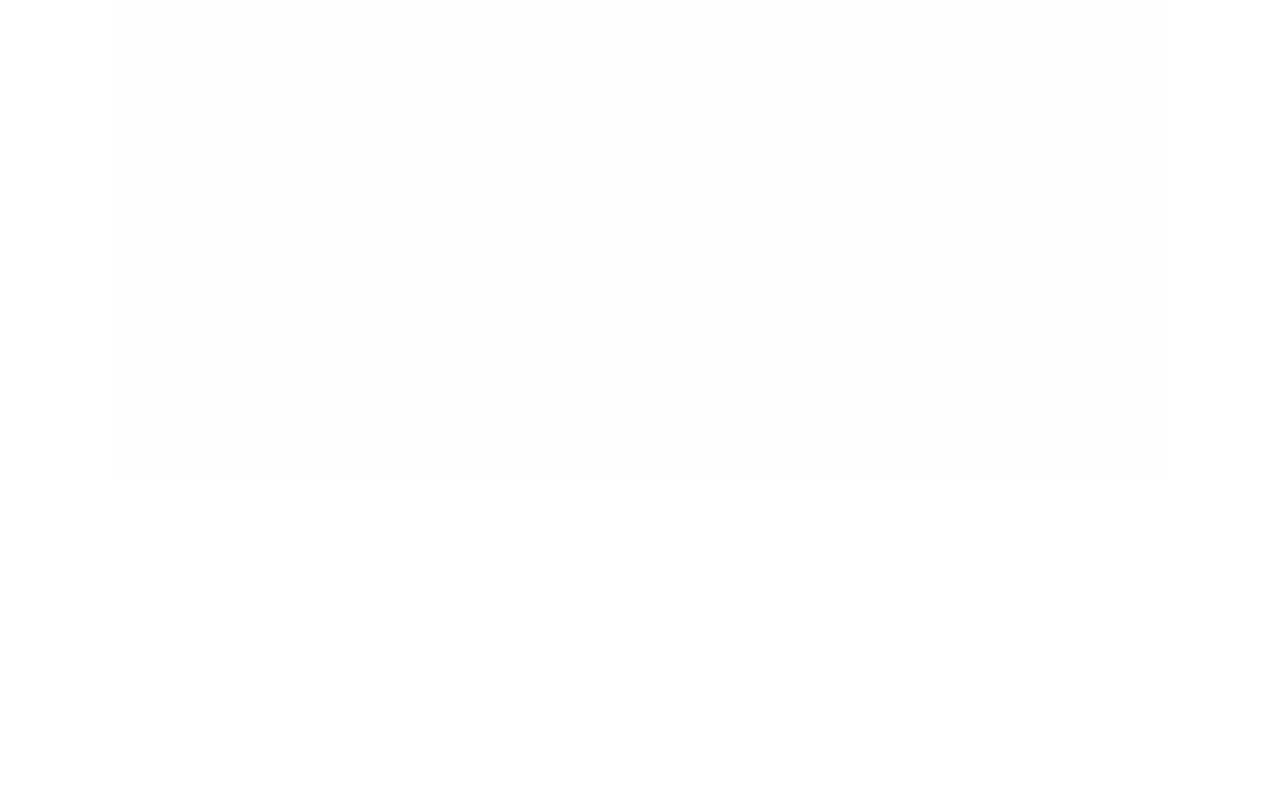
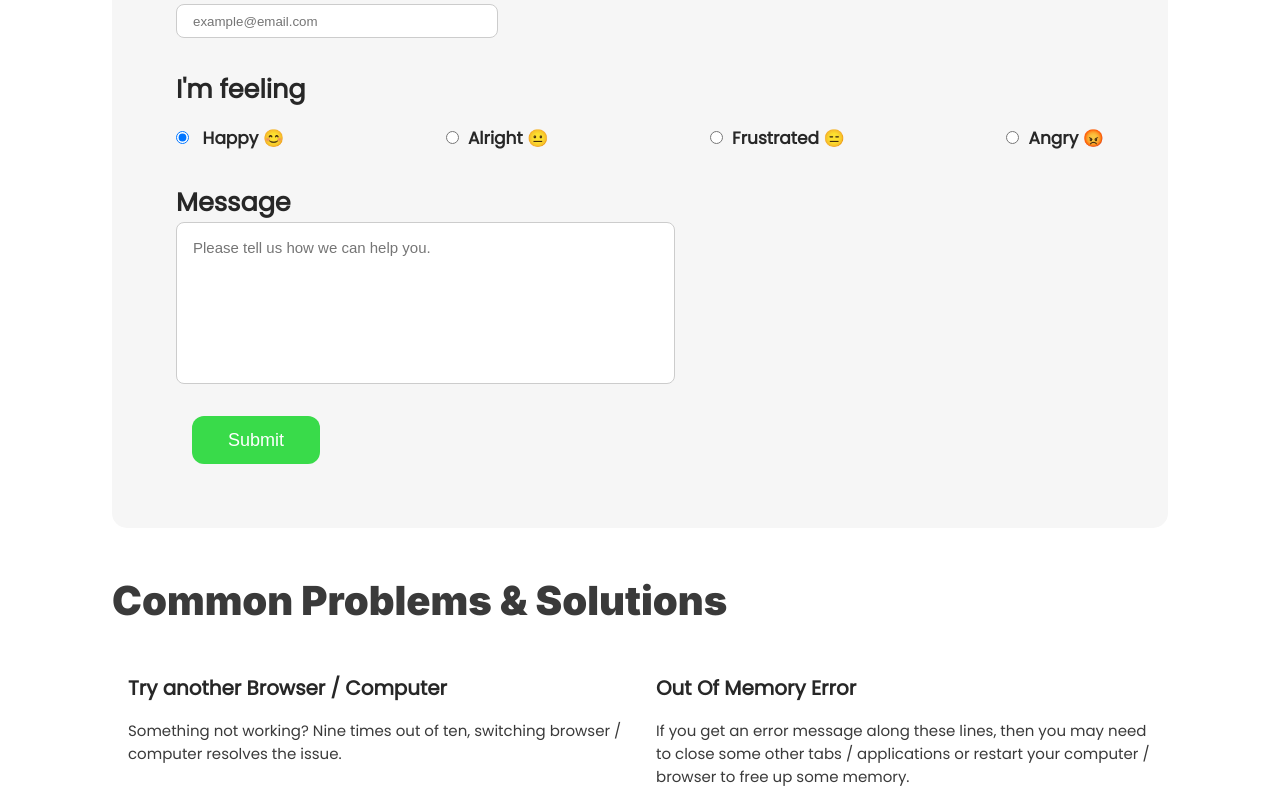
Before and after one commit to yassineerrakkas/Allergy-Alert, a React (Create React App) app: page /contact-us in a window 1280 px wide. Shown: the part 360-1160 px from the top of the page. Before the commit the page ends 834 px from the top, so only its background shows below. Built offline with nearby package versions, Linux system fonts and the light colour scheme.

Commit message:
finished contact us page

```diff
--- /dev/null
+++ b/src/components/FAQ.jsx
@@ -0,0 +1,43 @@
+import React from "react";
+
+export const FAQ = () => {
+  return (
+    <>
+      <div className="faq-row">
+        <div className="faq-row-item">
+          <h3 className="problem"> Try another Browser / Computer</h3>
+          <p className="solution">
+            Something not working? Nine times out of ten, switching browser /
+            computer resolves the issue.
+          </p>
+        </div>
+        <div className="faq-row-item">
+          <h3 className="problem"> Out Of Memory Error</h3>
+          <p className="solution">
+            If you get an error message along these lines, then you may need to
+            close some other tabs / applications or restart your computer /
+            browser to free up some memory.
+          </p>
+        </div>
+      </div>
+      <div className="faq-row">
+        <div className="faq-row-item">
+          <h3 className="problem"> Plug-ins / Extensions</h3>
+          <p className="solution">
+            Buggy plug-ins & extensions break the web on a regular basis, and
+            can compromise your online security and privacy. Never install
+            questionable plug-ins or extensions. Avoid any that are not
+            absolutely necessary.
+          </p>
+        </div>
+        <div className="faq-row-item">
+          <h3 className="problem"> Firewalls / Proxies</h3>
+          <p className="solution">
+            These can interfere with web requests in general and web sockets in
+            particular.
+          </p>
+        </div>
+      </div>
+    </>
+  );
+};
--- /dev/null
+++ b/src/components/Form.jsx
@@ -0,0 +1,127 @@
+import React, { useState } from "react";
+
+export const Form = () => {
+  const [formData, setFormData] = useState({
+    email: "",
+    feeling: "Happy",
+    message: "",
+  });
+
+  const handleChange = (e) => {
+    const { name, value } = e.target;
+    setFormData({
+      ...formData,
+      [name]: value,
+    });
+  };
+
+  const handleSubmit = async (e) => {
+    // e.preventDefault();
+    // try {
+    //   const response = await fetch("http://localhost:8080/api/submit-form", {
+    //     method: "POST",
+    //     headers: {
+    //       "Content-Type": "application/json",
+    //     },
+    //     body: JSON.stringify(formData),
+    //   });
+    //   if (response.ok) {
+    //     console.log("Form submitted successfully!");
+    //     // Reset the form data after successful submission
+    //     setFormData({
+    //       email: "",
+    //       feeling: "Happy",
+    //       message: "",
+    //     });
+    //   } else {
+    //     console.error("Form submission failed.");
+    //   }
+    // } catch (error) {
+    //   console.error("Error submitting form:", error);
+    // }
+  };
+  const handlesub = () => {
+    console.log(formData);
+  };
+  return (
+    <form className="formholder" onSubmit={handlesub}>
+      <div>
+        <h2>Email</h2>
+        <input
+          className="email-input"
+          type="email"
+          id="email"
+          name="email"
+          value={formData.email}
+          onChange={handleChange}
+          placeholder="example@email.com"
+          required
+        />
+      </div>
+
+      <div>
+        <h2>I'm feeling</h2>
+        <div className="rating-options">
+          <label>
+            <input
+              type="radio"
+              name="feeling"
+              value="Happy"
+              checked={formData.feeling === "Happy"}
+              onChange={handleChange}
+            />
+            &nbsp;&nbsp; Happy 😊
+          </label>
+          <label>
+            <input
+              type="radio"
+              name="feeling"
+              value="Alright"
+              checked={formData.feeling === "Alright"}
+              onChange={handleChange}
+            />
+            &nbsp;&nbsp;Alright 😐
+          </label>
+          <label>
+            <input
+              type="radio"
+              name="feeling"
+              value="Frustrated"
+              checked={formData.feeling === "Frustrated"}
+              onChange={handleChange}
+            />
+            &nbsp;&nbsp;Frustrated 😑
+          </label>
+          <label>
+            <input
+              type="radio"
+              name="feeling"
+              value="Angry"
+              checked={formData.feeling === "Angry"}
+              onChange={handleChange}
+            />
+            &nbsp;&nbsp;Angry 😡
+          </label>
+        </div>
+      </div>
+
+      <div>
+        <h2>Message</h2>
+        <textarea
+          id="message"
+          name="message"
+          value={formData.message}
+          onChange={handleChange}
+          rows="4"
+          cols="50"
+          placeholder="Please tell us how we can help you."
+          required
+        ></textarea>
+      </div>
+
+      <button type="submit" className="submit-btn">
+        Submit
+      </button>
+    </form>
+  );
+};
--- /dev/null
+++ b/src/css/Contact_Us.css
@@ -0,0 +1,79 @@
+.contact-title{
+    color: #3A3A3A;
+    font-family: Inter;
+    font-size: 40px;
+    font-style: normal;
+    font-weight: 800;
+}
+.formholder {
+    display: flex;
+    flex-direction: column;
+    gap : 2rem;
+    padding: 4rem;
+    margin-top: 3rem;
+    background-color: #F6F6F6;
+    border-radius: 15px;
+    flex-shrink: 0;
+    margin-bottom: 3rem;
+}
+.rating-options{
+    display: flex;
+    justify-content: space-between;
+    margin-top: 1rem;
+}
+.email-input{
+    margin-top: 1rem;
+    border-radius: 20px;
+    align-items: flex-start;
+    height: 2rem;
+    width: 18rem;
+    border-radius: 8px;
+    border: 1px solid #CCC;
+    background: #FFF;
+    padding: 0 1rem;
+
+}
+#message {
+    display: flex;
+    height: 8rem;
+    padding: 16px;
+    flex-direction: column;
+    align-items: flex-start;
+    flex-shrink: 0;
+    border-radius: 8px;
+    border: 1px solid #CCC;
+    resize: none;
+    font-family: Arial, Helvetica, sans-serif;
+    font-size: 15px;
+}
+#message::placeholder{
+    font-family: Arial, Helvetica, sans-serif;
+    font-size: 15px;
+}
+.submit-btn{
+    width: 8rem;
+    height: 3rem;
+    border: none;
+    border-radius: 12px;
+    background: #39DB4A;
+    color: #FFF;
+    padding: 0.5rem 0.25rem;
+    text-align: center;
+    font-size: 18px;
+    margin: 0 1rem;
+
+}
+.faq-row{
+    margin-top: 2rem;
+    display: flex;
+}
+.faq-row-item{
+    flex: 1;
+    padding: 1rem;
+}
+.solution{
+    padding-top: 1rem;
+    font-size: 15px;
+    font-weight: 100;
+    color: #3A3A3A;
+}
--- a/src/pages/Contact_Us.jsx
+++ b/src/pages/Contact_Us.jsx
@@ -1,5 +1,13 @@
-import React from "react";
-
-export const Contact_Us = () =>{
-    return <div>Contact Us</div>
-}
+import { FAQ } from "../components/FAQ";
+import { Form } from "../components/Form";
+import "../css/Contact_Us.css";
+export const Contact_Us = () => {
+  return (
+    <>
+      <h1 className="contact-title">Contact Us</h1>
+      <Form></Form>
+      <h1 className="contact-title">Common Problems & Solutions</h1>
+      <FAQ></FAQ>
+    </>
+  );
+};
```
